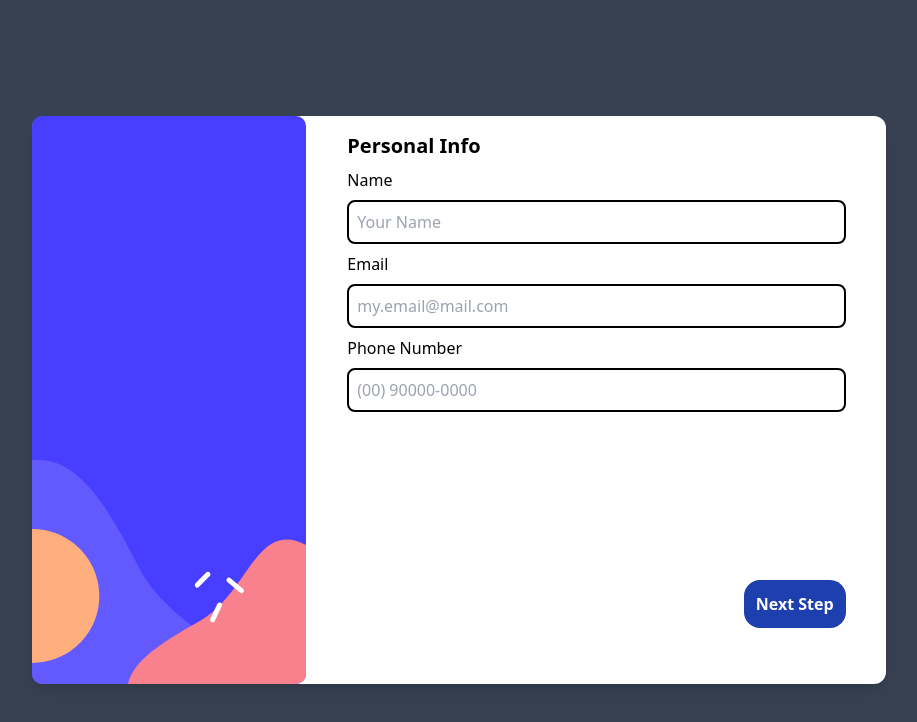
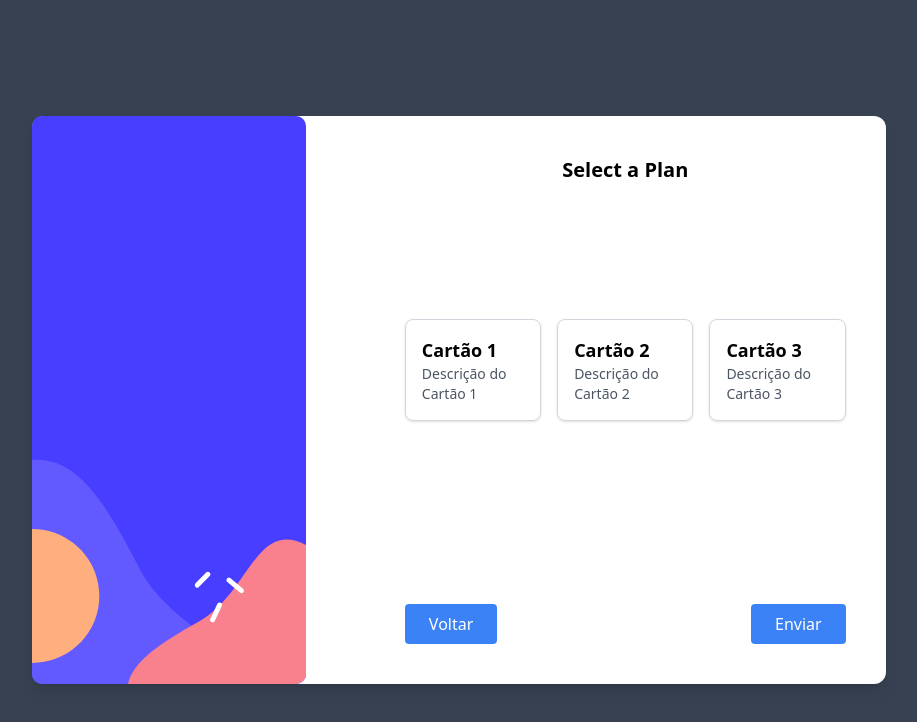
Before and after one commit to ArielNyan/multiform1, a React (Vite) app: page / in a window 1280 px wide. Shown: the top 722 px of the page, without its empty margins (181-1098 px from the left). Built offline with nearby package versions, Linux system fonts and the light colour scheme.

Commit message:
fazendo a segunda parte

```diff
--- a/src/App.tsx
+++ b/src/App.tsx
@@ -2,15 +2,29 @@ import Card from "./comp/Card"
 import Sidebar from "./comp/Sidebar"
 import Form from "./comp/Form"
 import { useState } from "react"
+import Form2 from "./comp/form2"
+
 function App() {
   const [form1Data, setForm1Data] = useState()
-  const [active, setActive] = useState(1)
+  const [active, setActive] = useState(2)
   const handleFormSubmit = (formData) => {
     if(active===1){
       setForm1Data(formData)
       setActive(2)
     }
   }
+
+  const cardOptions = [
+    { id: "1", title: "Cartão 1", description: "Descrição do Cartão 1" },
+    { id: "2", title: "Cartão 2", description: "Descrição do Cartão 2" },
+    { id: "3", title: "Cartão 3", description: "Descrição do Cartão 3" },
+  ];
+
+  const handleForm2Submit = (selectedId: string) => {
+    console.log("Cartão selecionado:", selectedId);
+    alert(`Você selecionou o cartão com ID: ${selectedId}`);
+  };
+
 
   return (
     <div className="flex items-center justify-center min-h-screen bg-gray-700">
@@ -19,7 +33,7 @@ function App() {
         {active===1 ?
           <Form onSubmit={handleFormSubmit}/>
         : active===2 ?
-          <></>
+          <Form2 options={cardOptions} onSubmit={handleForm2Submit}/>
         : <></>
         }
       </Card>
--- a/src/comp/Form.tsx
+++ b/src/comp/Form.tsx
@@ -1,7 +1,7 @@
 import React, { useState } from 'react'
 import FormInput from './FormInput'
 import '../App.css'
-const Form = ({onSubmit}) => {
+const Form = ({onSubmit}: any) => {
   const [formData, setFormData] = useState({
     name: '',
     email: '',
@@ -36,11 +36,9 @@ const Form = ({onSubmit}) => {
         </div>
         <div>
         <div className='mt-5 w-full flex items-end h-min'>
-          <div className='shad rounded-2xl ml-auto'>
           <button type='submit' className='transition ease-in-out delay-100 ml-auto p-3 bg-blue-800 rounded-2xl hover:bg-purple-800 shad'>
             <span className='text-white font-semibold'>Next Step</span>
           </button>
-        </div>
         </div>
         </div>
       </form>
--- /dev/null
+++ b/src/comp/form2.tsx
@@ -0,0 +1,73 @@
+import React, { useState } from "react";
+
+type CardOption = {
+  id: string;
+  title: string;
+  description: string;
+};
+
+type Form2Props = {
+  options: CardOption[];
+  onSubmit: (selectedId: string) => void;
+};
+
+const Form2: React.FC<Form2Props> = ({ options, onSubmit }) => {
+  const [selectedId, setSelectedId] = useState<string | null>(null);
+
+  const handleCardClick = (id: string) => {
+    setSelectedId(id);
+  };
+
+  const handleSubmit = (e: React.FormEvent) => {
+    e.preventDefault();
+    if (selectedId) {
+      onSubmit(selectedId);
+    } else {
+      alert("Por favor, selecione uma opção.");
+    }
+  };
+
+  return (
+    <div className="flex flex-col m-10 items-center justify-between ">
+      <div className="h-1/2">
+        <h2 className="text-xl font-bold">Select a Plan</h2>
+      </div>
+
+
+
+      <form onSubmit={handleSubmit} className="flex flex-col items-center justify-between h-full">
+        <div className="grid grid-cols-1 sm:grid-cols-2 md:grid-cols-3 gap-4 mb-6">
+          {options.map((option) => (
+            <div
+              key={option.id}
+              className={`p-4 border rounded-lg shadow cursor-pointer transition ${selectedId === option.id ? "border-blue-500 bg-blue-100" : "border-gray-300"
+                }`}
+              onClick={() => handleCardClick(option.id)}
+            >
+              <h2 className="text-lg font-bold">{option.title}</h2>
+              <p className="text-sm text-gray-600">{option.description}</p>
+            </div>
+          ))}
+        </div>
+        <div className="flex justify-between content-between w-full">
+          <button
+            type="reset"
+            className="px-6 py-2 text-white bg-blue-500 rounded hover:bg-blue-600"
+          >
+            Voltar
+          </button>
+
+          <button
+            type="submit"
+            className="px-6 py-2 text-white bg-blue-500 rounded hover:bg-blue-600"
+          >
+            Enviar
+          </button>
+        </div>
+      </form>
+
+    </div>
+  );
+};
+
+export default Form2;
```
